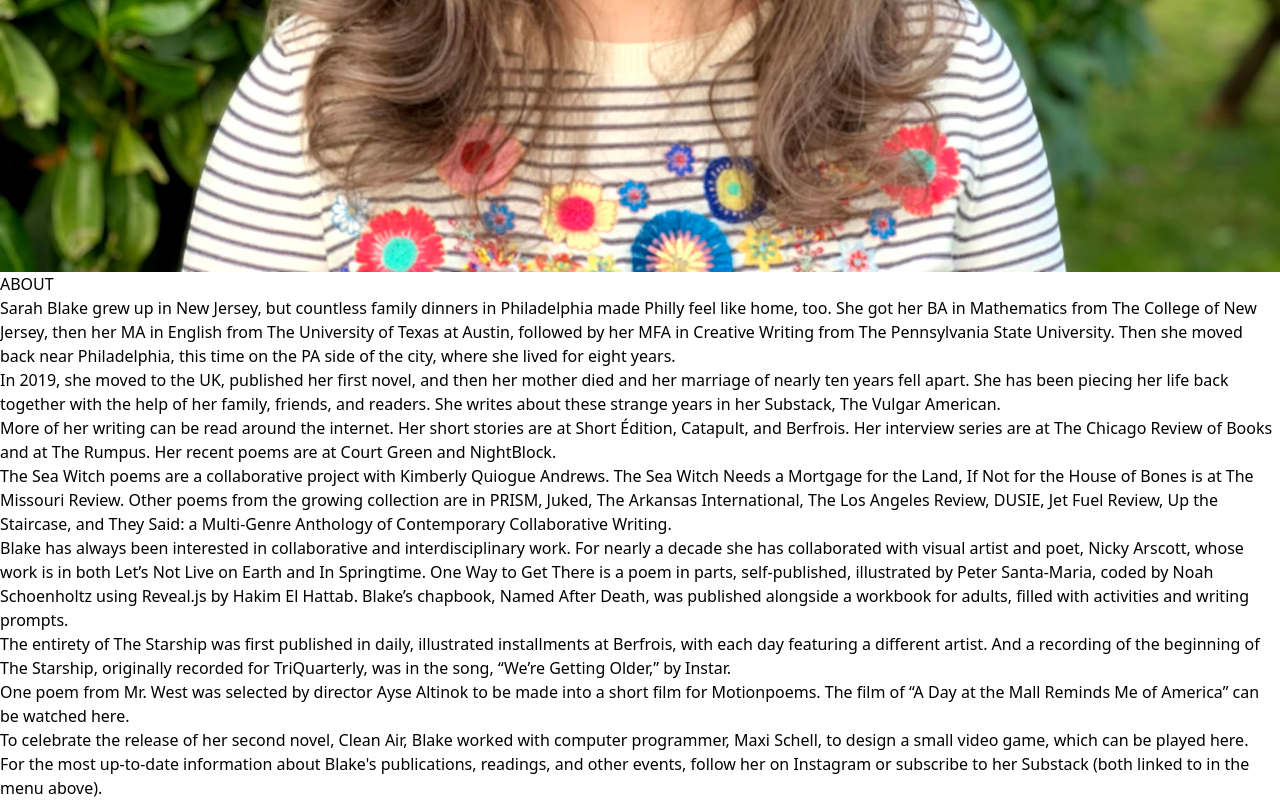
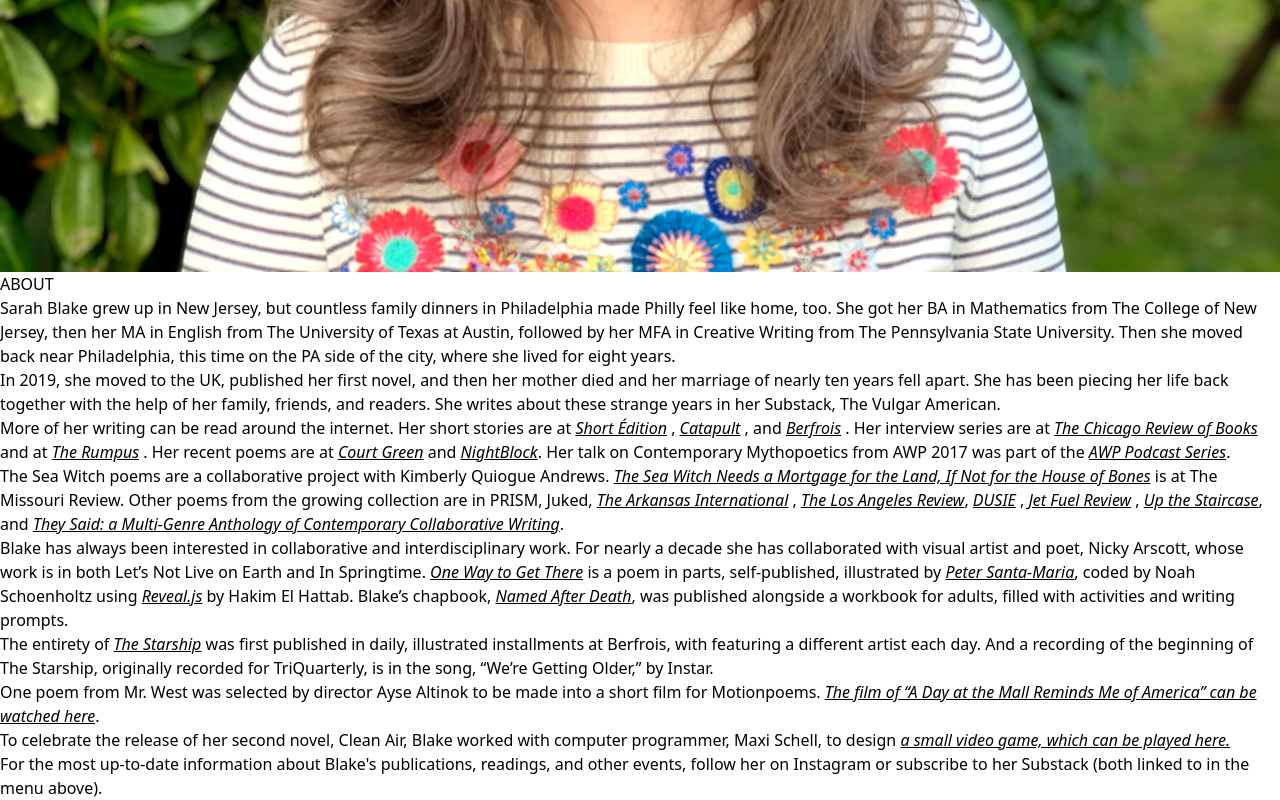
Before and after one commit to maxiskell/blakesarah, an Astro site: page /about in a window 1280 px wide. Shown: the part 784-1584 px from the top of the page. Built offline with nearby package versions, Linux system fonts and the light colour scheme; Astro itself is replaced by a stand-in of ours.

Commit message:
💬 Add links for About page

```diff
--- a/src/pages/about.astro
+++ b/src/pages/about.astro
@@ -20,7 +20,7 @@ import Layout from "../layouts/Layout.astro"
       <div
         class="col-span-full lg:col-span-5 lg:mt-28 text-center lg:text-right"
       >
-        <h2 class="my-5 lg:my-0 lg:mb-5 text-6xl font-bold">ABOUT</h2>
+        <h2 class="my-5 lg:my-0 lg:mb-5 text-6xl font-bold opacity-75">ABOUT</h2>
 
         <p class="mb-5">
           Sarah Blake grew up in New Jersey, but countless family dinners in
@@ -40,43 +40,123 @@ import Layout from "../layouts/Layout.astro"
         </p>
         <p class="mb-5">
           More of her writing can be read around the internet. Her short stories
-          are at Short Édition, Catapult, and Berfrois. Her interview series are
-          at The Chicago Review of Books and at The Rumpus. Her recent poems are
-          at Court Green and NightBlock.
+          are at
+          <a
+            href="https://short-edition.com/en/story/5-min/displaced"
+            target="_blank">Short Édition</a
+          >
+          ,
+          <a
+            href="https://catapult.co/stories/the-evacuation-short-fiction-by-sarah-blake"
+            target="_blank">Catapult</a
+          >
+          , and
+          <a
+            href="https://www.berfrois.com/2019/10/trouble-sarah-blake/"
+            target="_blank">Berfrois</a
+          >
+
+          . Her interview series are at
+          <a
+            href="https://chireviewofbooks.com/author/sarahblakepoetry/"
+            target="_blank">The Chicago Review of Books</a
+          >
+          and at
+          <a href="https://therumpus.net/author/sarah-blake/" target="_blank"
+            >The Rumpus</a
+          >
+          . Her recent poems are at
+          <a
+            href="https://courtgreen.net/issue-21-2/sarah-blake"
+            target="_blank">Court Green</a
+          >
+          and
+          <a href="http://www.nightblockmag.com/sarahblake" target="_blank"
+            >NightBlock</a
+          >. Her talk on Contemporary Mythopoetics from AWP 2017 was part of the
+          <a
+            href="https://www.awpwriter.org/magazine_media/podcast_view/356"
+            target="_blank">AWP Podcast Series</a
+          >.
         </p>
         <p class="mb-5">
           The Sea Witch poems are a collaborative project with Kimberly Quiogue
-          Andrews. The Sea Witch Needs a Mortgage for the Land, If Not for the
-          House of Bones is at The Missouri Review. Other poems from the growing
-          collection are in PRISM, Juked, The Arkansas International, The Los
-          Angeles Review, DUSIE, Jet Fuel Review, Up the Staircase, and They
-          Said: a Multi-Genre Anthology of Contemporary Collaborative Writing.
+          Andrews.
+          <a
+            href="http://www.missourireview.com/archives/kimberly-quiogue-andrews-and-sarah-blake-the-sea-witch-needs-a-mortgage-for-the-land-if-not-for-the-house-of-bones/"
+            target="_blank"
+            >The Sea Witch Needs a Mortgage for the Land, If Not for the House
+            of Bones</a
+          > is at The Missouri Review. Other poems from the growing collection are
+          in PRISM, Juked, <a href="https://youtu.be/IAE4hT2qBlc"
+            >The Arkansas International</a
+          >
+          ,
+          <a
+            href="http://losangelesreview.org/two-poems-kimberly-quiogue-andrews-sarah-blake/"
+            target="_blank"
+          >
+            The Los Angeles Review</a
+          >, <a
+            href="http://dusie.blogspot.com/2018/05/tuesday-poem-265-kimberly-quiogue.html"
+            target="_blank">DUSIE</a
+          > , <a
+            href="https://www.jetfuelreview.com/kimberly-quiogue-andrews-and-sarah-blake-spring-2019.html"
+            target="_blank">Jet Fuel Review</a
+          > , <a
+            href="https://www.upthestaircase.org/kimberly-quiogue-andrews-and-sarah-blake.html"
+            target="_blank">Up the Staircase</a
+          >, and <a
+            href="http://www.blacklawrence.com/welcomebacksimonedean/"
+            target="_blank"
+            >They Said: a Multi-Genre Anthology of Contemporary Collaborative
+            Writing</a
+          >.
         </p>
         <p class="mb-5">
           Blake has always been interested in collaborative and
           interdisciplinary work. For nearly a decade she has collaborated with
           visual artist and poet, Nicky Arscott, whose work is in both Let’s Not
-          Live on Earth and In Springtime. One Way to Get There is a poem in
-          parts, self-published, illustrated by Peter Santa-Maria, coded by Noah
-          Schoenholtz using Reveal.js by Hakim El Hattab. Blake’s chapbook,
-          Named After Death, was published alongside a workbook for adults,
-          filled with activities and writing prompts.
+          Live on Earth and In Springtime. <a
+            href="https://riseup.bitbucket.io/one-way-to-get-there/#/"
+            target="_blank">One Way to Get There</a
+          > is a poem in parts, self-published, illustrated by <a
+            href="https://www.etsy.com/shop/ATTACKPETER"
+            target="_blank">Peter Santa-Maria</a
+          >, coded by Noah Schoenholtz using <a
+            href="https://github.com/hakimel/reveal.js"
+            target="_blank">Reveal.js</a
+          > by Hakim El Hattab. Blake’s chapbook,
+          <a
+            href="http://banangoeditions.tumblr.com/post/149939863311/sarah-blake-named-after-death"
+            target="_blank">Named After Death</a
+          >, was published alongside a workbook for adults, filled with
+          activities and writing prompts.
         </p>
         <p class="mb-5">
-          The entirety of The Starship was first published in daily, illustrated
-          installments at Berfrois, with each day featuring a different artist.
-          And a recording of the beginning of The Starship, originally recorded
-          for TriQuarterly, was in the song, “We’re Getting Older,” by Instar.
+          The entirety of <a
+            href="http://www.berfrois.com/tag/the-starship/"
+            target="_blank">The Starship</a
+          > was first published in daily, illustrated installments at Berfrois, with
+          featuring a different artist each day. And a recording of the beginning
+          of The Starship, originally recorded for TriQuarterly, is in the song,
+          “We’re Getting Older,” by Instar.
         </p>
         <p class="mb-5">
           One poem from Mr. West was selected by director Ayse Altinok to be
-          made into a short film for Motionpoems. The film of “A Day at the Mall
-          Reminds Me of America” can be watched here.
+          made into a short film for Motionpoems. <a
+            href="https://www.youtube.com/watch?v=Rmci5Fm6cmk"
+            target="_blank"
+            >The film of “A Day at the Mall Reminds Me of America” can be
+            watched here</a
+          >.
         </p>
         <p class="mb-5">
           To celebrate the release of her second novel, Clean Air, Blake worked
-          with computer programmer, Maxi Schell, to design a small video game,
-          which can be played here.
+          with computer programmer, Maxi Schell, to design <a
+            href="https://maxiskell.github.io/clean-air/"
+            target="_blank">a small video game, which can be played here.</a
+          >
         </p>
         <p class="mb-5">
           For the most up-to-date information about Blake's publications,
@@ -87,3 +167,10 @@ import Layout from "../layouts/Layout.astro"
     </article>
   </main>
 </Layout>
+
+<style>
+  a {
+    text-decoration: underline;
+    font-style: italic;
+  }
+</style>
```
